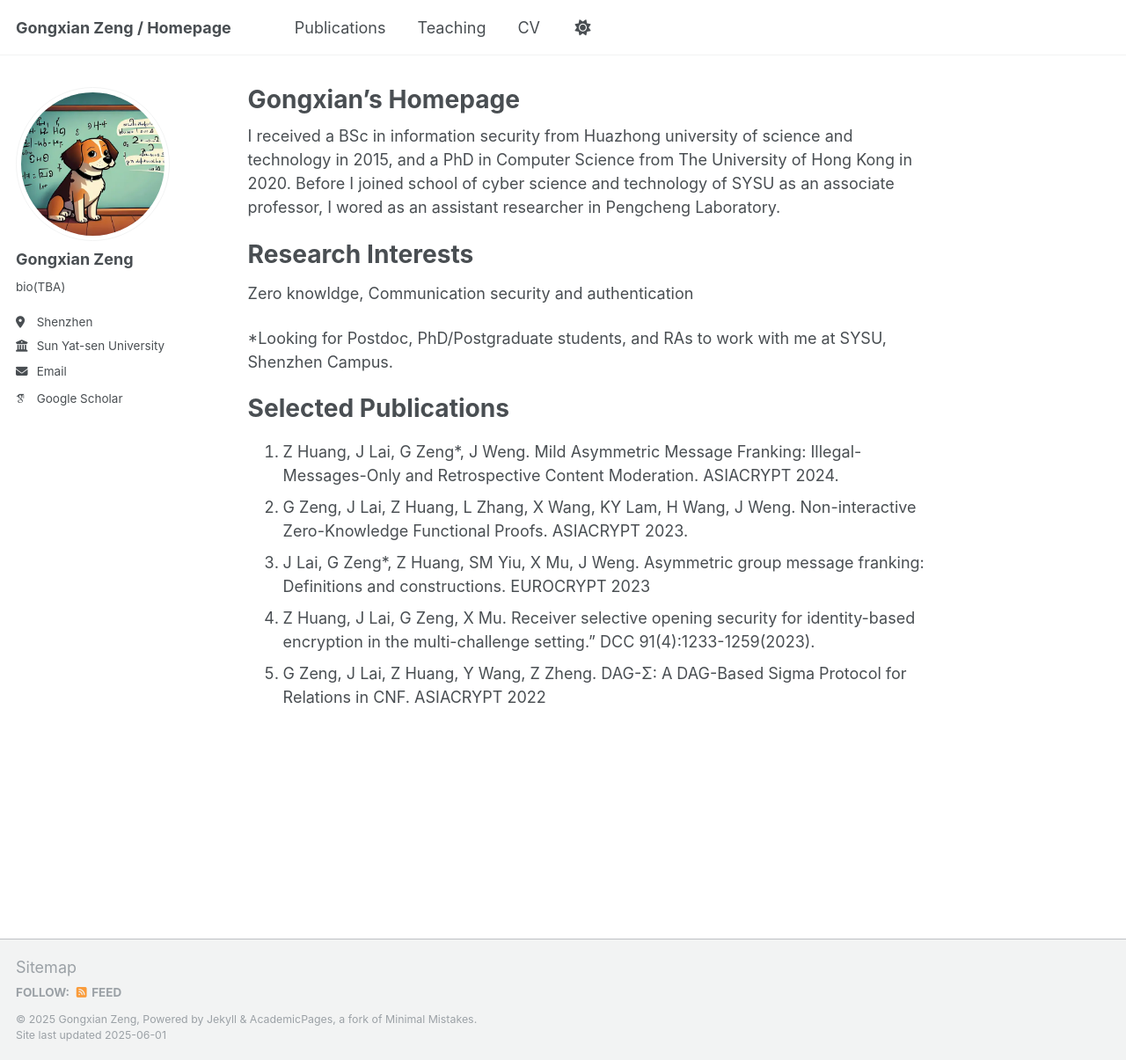
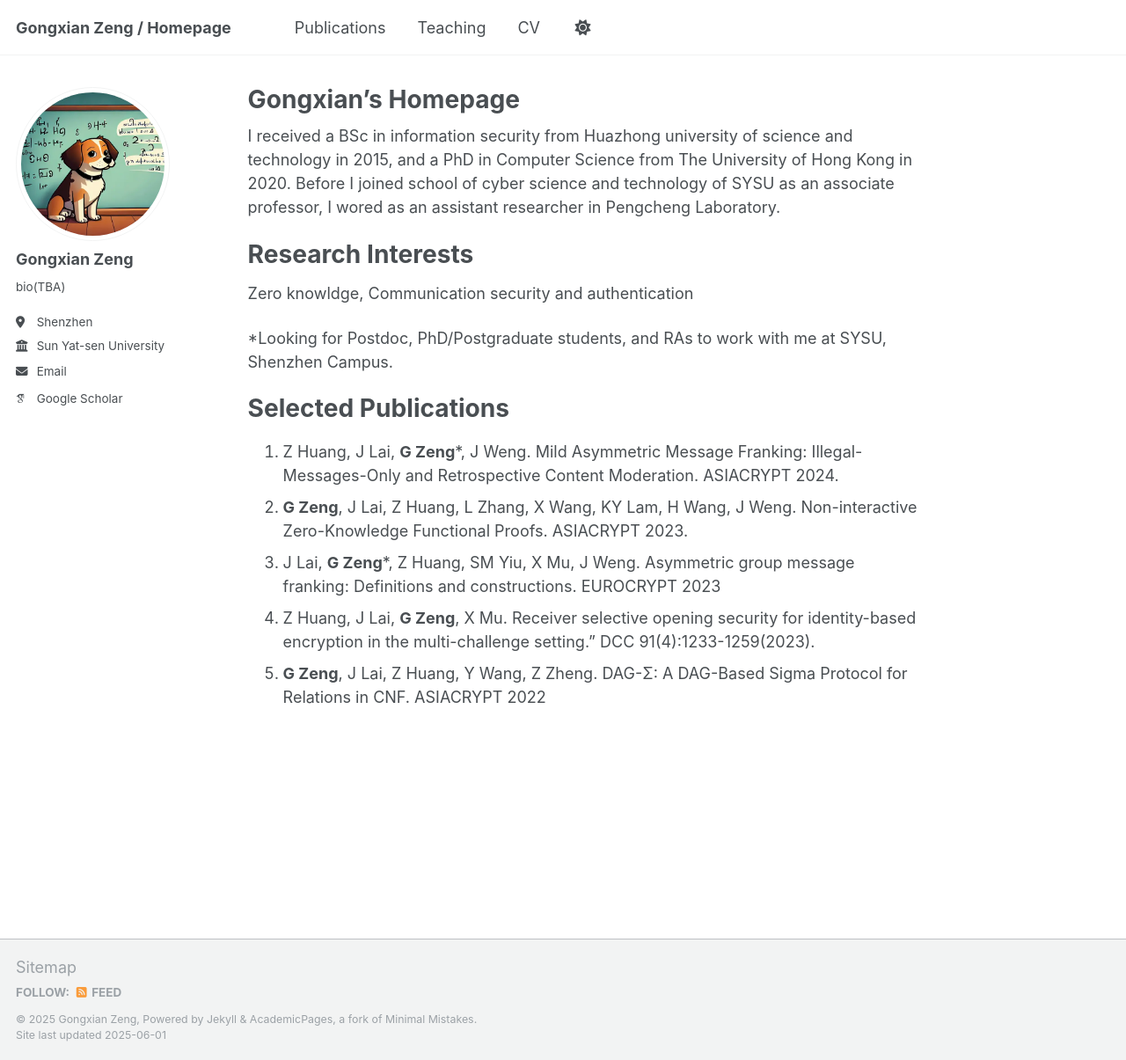
Before and after one commit to naxizgx/naxizgx.github.io, a Jekyll site: the page built from _pages/about.md, in a window 1280 px wide and 1205 px high. Shown: the whole window at 88% size. Built offline with Jekyll 4.4.1, drawn with Linux system fonts in a browser that asks for light colours; some web fonts are replaced.

```diff
--- a/_pages/about.md
+++ b/_pages/about.md
@@ -17,8 +17,8 @@ Zero knowldge, Communication security and authentication
 
 # Selected Publications
 
-1.	Z Huang, J Lai, G Zeng*, J Weng. Mild Asymmetric Message Franking: Illegal-Messages-Only and Retrospective Content Moderation. ASIACRYPT 2024.
-2.	G Zeng, J Lai, Z Huang, L Zhang, X Wang, KY Lam, H Wang, J Weng. Non-interactive Zero-Knowledge Functional Proofs. ASIACRYPT 2023.
-3.	J Lai, G Zeng*, Z Huang, SM Yiu, X Mu, J Weng. Asymmetric group message franking: Definitions and constructions. EUROCRYPT 2023
-4.	Z Huang, J Lai, G Zeng, X Mu. Receiver selective opening security for identity-based encryption in the multi-challenge setting.” DCC 91(4):1233-1259(2023).
-5.	G Zeng, J Lai, Z Huang, Y Wang, Z Zheng. DAG-Σ: A DAG-Based Sigma Protocol for Relations in CNF. ASIACRYPT 2022
+1.	Z Huang, J Lai, __G Zeng__*, J Weng. Mild Asymmetric Message Franking: Illegal-Messages-Only and Retrospective Content Moderation. ASIACRYPT 2024.
+2.	__G Zeng__, J Lai, Z Huang, L Zhang, X Wang, KY Lam, H Wang, J Weng. Non-interactive Zero-Knowledge Functional Proofs. ASIACRYPT 2023.
+3.	J Lai, __G Zeng__*, Z Huang, SM Yiu, X Mu, J Weng. Asymmetric group message franking: Definitions and constructions. EUROCRYPT 2023
+4.	Z Huang, J Lai, __G Zeng__, X Mu. Receiver selective opening security for identity-based encryption in the multi-challenge setting.” DCC 91(4):1233-1259(2023).
+5.	__G Zeng__, J Lai, Z Huang, Y Wang, Z Zheng. DAG-Σ: A DAG-Based Sigma Protocol for Relations in CNF. ASIACRYPT 2022
```
